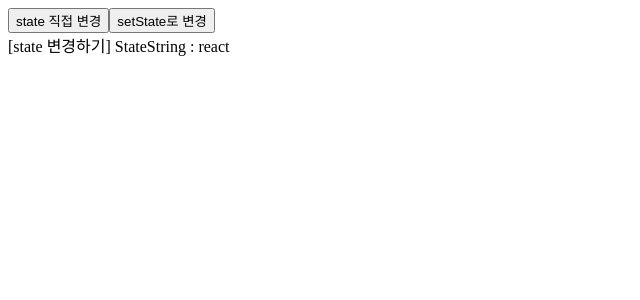
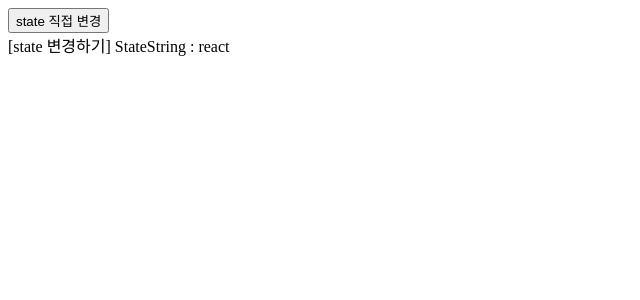
Before and after one commit to minhyepark-dev/react200, a React (Create React App) app: page / in a window 1280 px wide. Shown: the top 300 px of the page, without its empty margins (0-640 px from the left). Built offline with nearby package versions, Linux system fonts and the light colour scheme.

Commit message:
forceUpdate()

```diff
--- a/src/App.js
+++ b/src/App.js
@@ -1,10 +1,10 @@
 import React from "react";
-import SetState from "./R025_SetState";
+import ForceUpdate from "./R026_ForceUpdate";
 
 function App() {
     return (
         <div className="App">
-            <SetState />
+            <ForceUpdate />
         </div>
     );
 }
--- /dev/null
+++ b/src/R026_ForceUpdate.js
@@ -0,0 +1,26 @@
+import React, { Component } from 'react';
+
+class R026_ForceUpdate extends Component {
+  constructor (props) {
+    super(props);
+    this.state = {
+        StateString: 'react',
+    }
+  }
+
+  StateChange = () => {
+    this.state.StateString = '리액트';
+    this.forceUpdate();
+  }
+
+  render() {
+    return (
+    <div style={{padding: "0px"}}>
+      <button onClick={(e) => this.StateChange('direct', e)}>state 직접 변경</button><br/>
+      [state 변경하기] StateString : {this.state.StateString}
+    </div>
+    )
+  }
+}
+
+export default R026_ForceUpdate;
```
